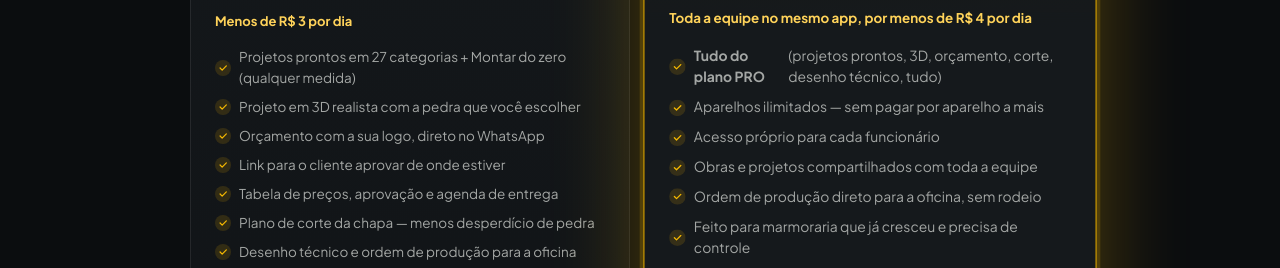
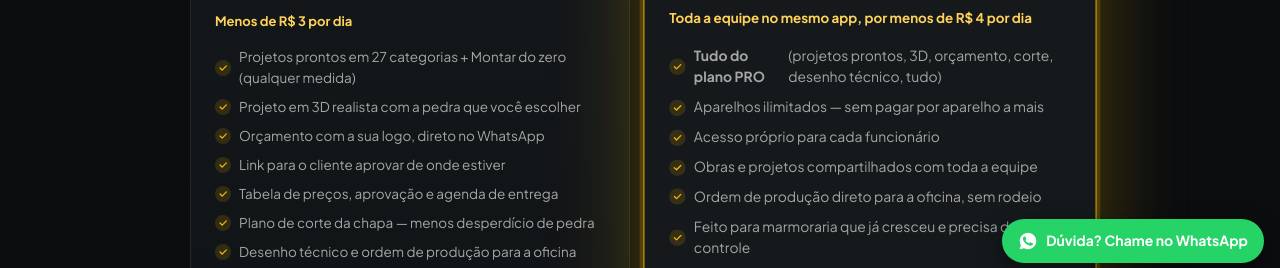
Before and after one commit to pietrorick14-png/escolhaseuplanomarmoristapro, a plain HTML site: page index.html in a window 1280 px wide. Shown: the part 521-789 px from the top of the page. Drawn offline with Linux system fonts and the light colour scheme.

Commit message:
Botão flutuante de WhatsApp na página de escolher o plano
Quem veio da VSL e ficou com dúvida chama no WhatsApp de vendas com uma mensagem pronta.

Co-Authored-By: Claude Opus 5.5 <noreply@anthropic.com>

```diff
--- a/index.html
+++ b/index.html
@@ -88,6 +88,12 @@ h1{text-align:center;font-size:clamp(22px,4vw,30px);font-weight:800;letter-spaci
 .pg-opt b{display:block;font-size:15px}.pg-opt small{display:block;color:var(--mu);font-size:12.5px;line-height:1.4;margin-top:2px}.pg-opt>span:last-child b{font-size:17px;white-space:nowrap}
 .pg-trust{display:flex;flex-direction:column;align-items:center;gap:2px;font-size:12.5px;color:var(--mu);text-align:center}
 .pg [data-ab]{opacity:.7;pointer-events:none}
+
+/* botão flutuante do WhatsApp (fica por cima da janela de pagamento também) */
+.wa{position:fixed;right:16px;bottom:calc(16px + env(safe-area-inset-bottom,0px));z-index:70;display:flex;align-items:center;gap:8px;padding:11px 16px;border-radius:999px;background:#25D366;color:#fff;font-weight:700;font-size:14px;box-shadow:0 8px 24px rgba(0,0,0,.45);white-space:nowrap}
+.wa:hover{background:#1FB955}
+.wa svg{width:20px;height:20px;flex:none}
+@media(max-width:620px){body{padding-bottom:90px}.pg-in{padding-bottom:76px}}
 </style>
 </head>
 <body>
@@ -146,6 +152,8 @@ h1{text-align:center;font-size:clamp(22px,4vw,30px);font-weight:800;letter-spaci
 
 <div class="trust"><span>🔒 Pagamento seguro pela Stripe</span><span>Garantia de 7 dias</span><span>Sem fidelidade</span></div>
 
+<a class="wa" href="https://wa.me/5511998291694?text=Oi!%20Vim%20pela%20apresenta%C3%A7%C3%A3o%20do%20Marmorista%20Pro%20e%20estou%20na%20tela%20de%20escolher%20o%20plano%2C%20mas%20fiquei%20com%20uma%20d%C3%BAvida%20antes%20de%20assinar." target="_blank" rel="noopener" aria-label="Tirar dúvida no WhatsApp"><svg viewBox="0 0 24 24" fill="currentColor" aria-hidden="true"><path d="M12.04 2C6.58 2 2.13 6.45 2.13 11.91c0 1.78.47 3.45 1.28 4.9L2 22l5.31-1.39a9.9 9.9 0 0 0 4.73 1.2h.01c5.46 0 9.91-4.45 9.91-9.91C21.96 6.45 17.5 2 12.04 2zm5.8 14.17c-.25.7-1.24 1.3-2.03 1.47-.54.11-1.24.2-3.62-.78-2.98-1.23-4.9-4.21-5.05-4.41-.15-.2-1.21-1.6-1.21-3.05 0-1.45.76-2.17 1.03-2.46.26-.3.58-.37.78-.37h.56c.18 0 .42-.02.65.5.25.57.86 1.98.93 2.13.07.14.12.31.02.5-.1.2-.15.31-.3.48-.14.17-.3.37-.43.5-.14.14-.3.3-.13.6.17.3.75 1.24 1.62 2.01 1.11.99 2.05 1.3 2.35 1.44.3.14.47.12.65-.07.17-.19.73-.85.93-1.14.2-.3.4-.25.66-.15.27.1 1.7.8 1.99.95.3.14.49.22.56.34.07.12.07.7-.18 1.4z"/></svg>Dúvida? Chame no WhatsApp</a>
+
 <div class="pg" id="pg" role="dialog" aria-modal="true" aria-labelledby="pg-sel" hidden><div class="pg-in" id="pg-in"></div></div>
 
 <script>
```
